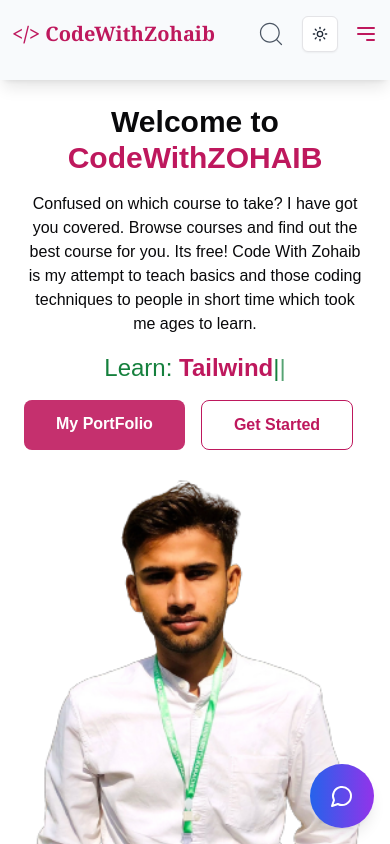
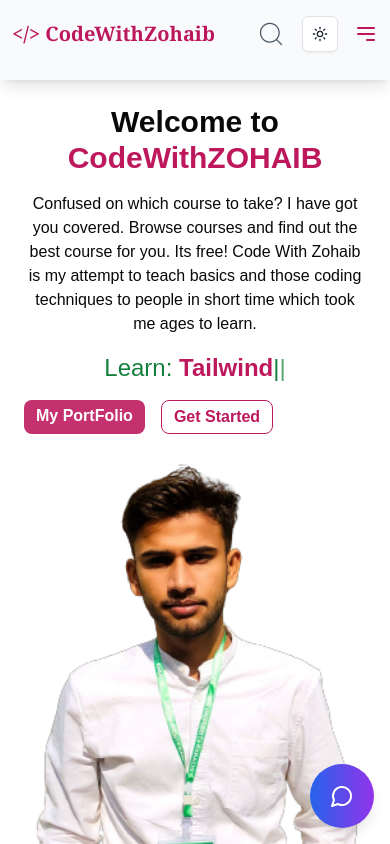
Before and after one commit to DotZohaib/CodeWithZohaib-Academy-, a Next.js app: page / in a window 390 px wide. Shown: the top 844 px of the page. Built offline with nearby package versions, Linux system fonts and the light colour scheme.

Commit message:
page.tsx

```diff
--- a/src/app/page.tsx
+++ b/src/app/page.tsx
@@ -111,16 +111,16 @@
                 <Link
                   href="https://dot-zohaib-code.vercel.app/"
                   onClick={handleBuyNow}
-                  className="relative inline-block px-8 py-3 font-semibold bg-pink-700 text-white rounded-lg"
+                  className="relative inline-block px-3 py-1 md:px-8 md:py-3 font-semibold bg-pink-700 text-white rounded-lg"
                 >
                   <span className="absolute top-0 left-0 w-full h-full bg-white opacity-10 rounded-lg"></span>
-                  <span className="relative z-10">My PortFolio</span>
+                  <span className="relative  z-10">My PortFolio</span>
                 </Link>
 
                 <Link
                   href="/Html"
                   onClick={handleAddToCart}
-                  className="relative inline-block px-8 py-3 font-semibold text-pink-700 border-pink-700 border bg-white rounded-lg"
+                  className="relative inline-block px-3 py-1 md:px-8 md:py-3 font-semibold text-pink-700 border-pink-700 border bg-white rounded-lg"
                 >
                   <span className="absolute top-0 left-0 w-full h-full bg-white opacity-10 rounded-lg"></span>
                   <span className="relative z-10">Get Started</span>
```
